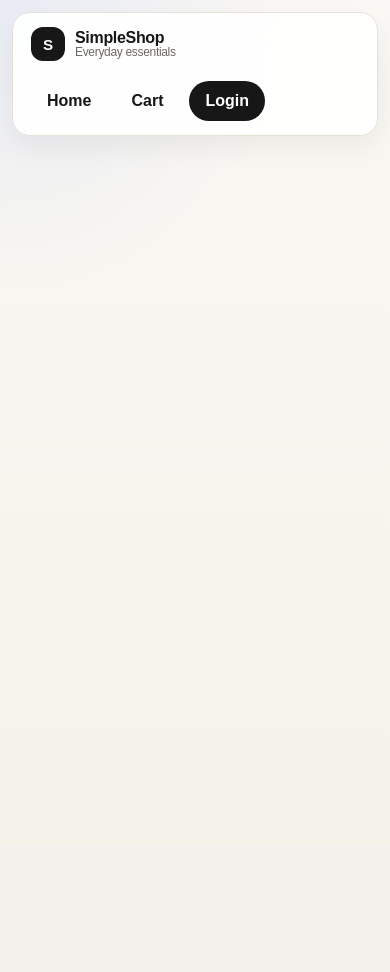
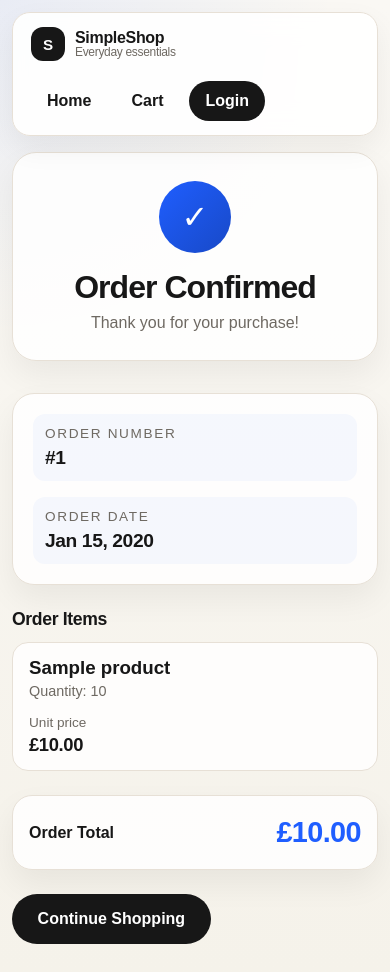
Before and after one commit to DeanHarland/SimpleShop, a Django app: page /order-confirmation/1/ in a window 390 px wide. Before the commit the page ends 144 px from the top, so only its background shows below. Run offline with Django 5.2, Linux system fonts and the light colour scheme; tables that the repository leaves empty hold one stand-in row (values such as "Sample post").

Commit message:
Revamp order confirmation page with enhanced layout and styles; improve responsiveness and visual design

```diff
--- a/store/templates/store/order_confirmation.html
+++ b/store/templates/store/order_confirmation.html
@@ -1,17 +1,247 @@
 {% extends 'store/base.html' %}
-<h1>Order Confirmed!</h1>
 
-<p>Order ID: {{ order.id }}</p>
-<p>Total: £{{ order.total }}</p>
+{% block extra_css %}
+<style>
+.confirmation-page {
+    margin-top: 24px;
+    max-width: 720px;
+}
 
-<h2>Items:</h2>
+.confirmation-hero {
+    text-align: center;
+    margin-bottom: 32px;
+    padding: 28px 20px;
+    border: 1px solid var(--border);
+    border-radius: 24px;
+    background: rgba(255, 255, 255, 0.86);
+    box-shadow: 0 14px 32px rgba(20, 20, 20, 0.06);
+}
 
-{% for item in items %}
-    <div>
-        <p>{{ item.product.name }}</p>
-        <p>Quantity: {{ item.quantity }}</p>
-        <p>Price: £{{ item.price }}</p>
+.confirmation-icon {
+    display: inline-flex;
+    align-items: center;
+    justify-content: center;
+    width: 72px;
+    height: 72px;
+    border-radius: 50%;
+    background: linear-gradient(135deg, #1f5eff 0%, #1849c7 100%);
+    color: #fff;
+    font-size: 2rem;
+    margin-bottom: 16px;
+}
+
+.confirmation-hero h1 {
+    margin: 0 0 8px;
+    font-size: 2rem;
+    letter-spacing: -0.03em;
+}
+
+.confirmation-hero p {
+    margin: 0;
+    color: var(--muted);
+}
+
+.confirmation-details {
+    display: grid;
+    grid-template-columns: 1fr 1fr;
+    gap: 16px;
+    margin-bottom: 24px;
+    padding: 20px;
+    border: 1px solid var(--border);
+    border-radius: 22px;
+    background: rgba(255, 255, 255, 0.86);
+    box-shadow: 0 14px 32px rgba(20, 20, 20, 0.06);
+}
+
+.confirmation-details__item {
+    padding: 12px;
+    border-radius: 12px;
+    background: rgba(31, 94, 255, 0.04);
+}
+
+.confirmation-details__label {
+    margin: 0 0 6px;
+    color: var(--muted);
+    font-size: 0.85rem;
+    text-transform: uppercase;
+    letter-spacing: 0.12em;
+}
+
+.confirmation-details__value {
+    margin: 0;
+    font-size: 1.2rem;
+    font-weight: 700;
+    letter-spacing: -0.02em;
+}
+
+.items-section {
+    margin-bottom: 24px;
+}
+
+.items-section h2 {
+    margin: 0 0 12px;
+    font-size: 1.1rem;
+    letter-spacing: -0.02em;
+}
+
+.items-list {
+    display: grid;
+    gap: 10px;
+}
+
+.item-row {
+    display: grid;
+    grid-template-columns: 1fr auto;
+    gap: 16px;
+    padding: 14px 16px;
+    border: 1px solid var(--border);
+    border-radius: 16px;
+    background: rgba(255, 255, 255, 0.86);
+}
+
+.item-row__info {
+    min-width: 0;
+}
+
+.item-row__name {
+    margin: 0 0 4px;
+    font-weight: 600;
+}
+
+.item-row__meta {
+    margin: 0;
+    color: var(--muted);
+    font-size: 0.9rem;
+}
+
+.item-row__price {
+    text-align: right;
+    align-self: center;
+}
+
+.item-row__price-label {
+    margin: 0;
+    color: var(--muted);
+    font-size: 0.85rem;
+}
+
+.item-row__price-value {
+    margin: 4px 0 0;
+    font-weight: 700;
+    font-size: 1.15rem;
+    letter-spacing: -0.02em;
+}
+
+.order-total {
+    padding: 20px 16px;
+    border: 1px solid var(--border);
+    border-radius: 20px;
+    background: rgba(255, 255, 255, 0.86);
+    box-shadow: 0 14px 32px rgba(20, 20, 20, 0.06);
+    margin-bottom: 24px;
+}
+
+.order-total__row {
+    display: flex;
+    align-items: center;
+    justify-content: space-between;
+    gap: 16px;
+}
+
+.order-total__label {
+    color: var(--text);
+    font-weight: 600;
+}
+
+.order-total__amount {
+    font-size: 1.8rem;
+    font-weight: 700;
+    letter-spacing: -0.02em;
+    color: var(--accent);
+}
+
+.confirmation-cta {
+    display: inline-flex;
+    align-items: center;
+    justify-content: center;
+    padding: 1rem 1.6rem;
+    border-radius: 999px;
+    background: var(--text);
+    color: #fff;
+    text-decoration: none;
+    font-weight: 600;
+    transition: transform 0.2s ease, background-color 0.2s ease;
+}
+
+.confirmation-cta:hover {
+    background: var(--accent-hover);
+    transform: translateY(-1px);
+}
+
+@media (max-width: 640px) {
+    .confirmation-page {
+        margin-top: 16px;
+    }
+
+    .confirmation-details {
+        grid-template-columns: 1fr;
+    }
+
+    .item-row {
+        grid-template-columns: 1fr;
+    }
+
+    .item-row__price {
+        text-align: left;
+    }
+}
+</style>
+{% endblock %}
+
+{% block content %}
+<section class="confirmation-page">
+    <div class="confirmation-hero">
+        <div class="confirmation-icon">✓</div>
+        <h1>Order Confirmed</h1>
+        <p>Thank you for your purchase!</p>
     </div>
-{% endfor %}
 
-<a href="/">Continue Shopping</a>
+    <div class="confirmation-details">
+        <div class="confirmation-details__item">
+            <p class="confirmation-details__label">Order Number</p>
+            <p class="confirmation-details__value">#{{ order.id }}</p>
+        </div>
+        <div class="confirmation-details__item">
+            <p class="confirmation-details__label">Order Date</p>
+            <p class="confirmation-details__value">{{ order.created_at|date:"M d, Y" }}</p>
+        </div>
+    </div>
+
+    <div class="items-section">
+        <h2>Order Items</h2>
+        <div class="items-list">
+            {% for item in items %}
+                <article class="item-row">
+                    <div class="item-row__info">
+                        <h3 class="item-row__name">{{ item.product.name }}</h3>
+                        <p class="item-row__meta">Quantity: {{ item.quantity }}</p>
+                    </div>
+                    <div class="item-row__price">
+                        <p class="item-row__price-label">Unit price</p>
+                        <p class="item-row__price-value">£{{ item.price }}</p>
+                    </div>
+                </article>
+            {% endfor %}
+        </div>
+    </div>
+
+    <div class="order-total">
+        <div class="order-total__row">
+            <span class="order-total__label">Order Total</span>
+            <span class="order-total__amount">£{{ order.total }}</span>
+        </div>
+    </div>
+
+    <a class="confirmation-cta" href="/">Continue Shopping</a>
+</section>
+{% endblock %}
```
